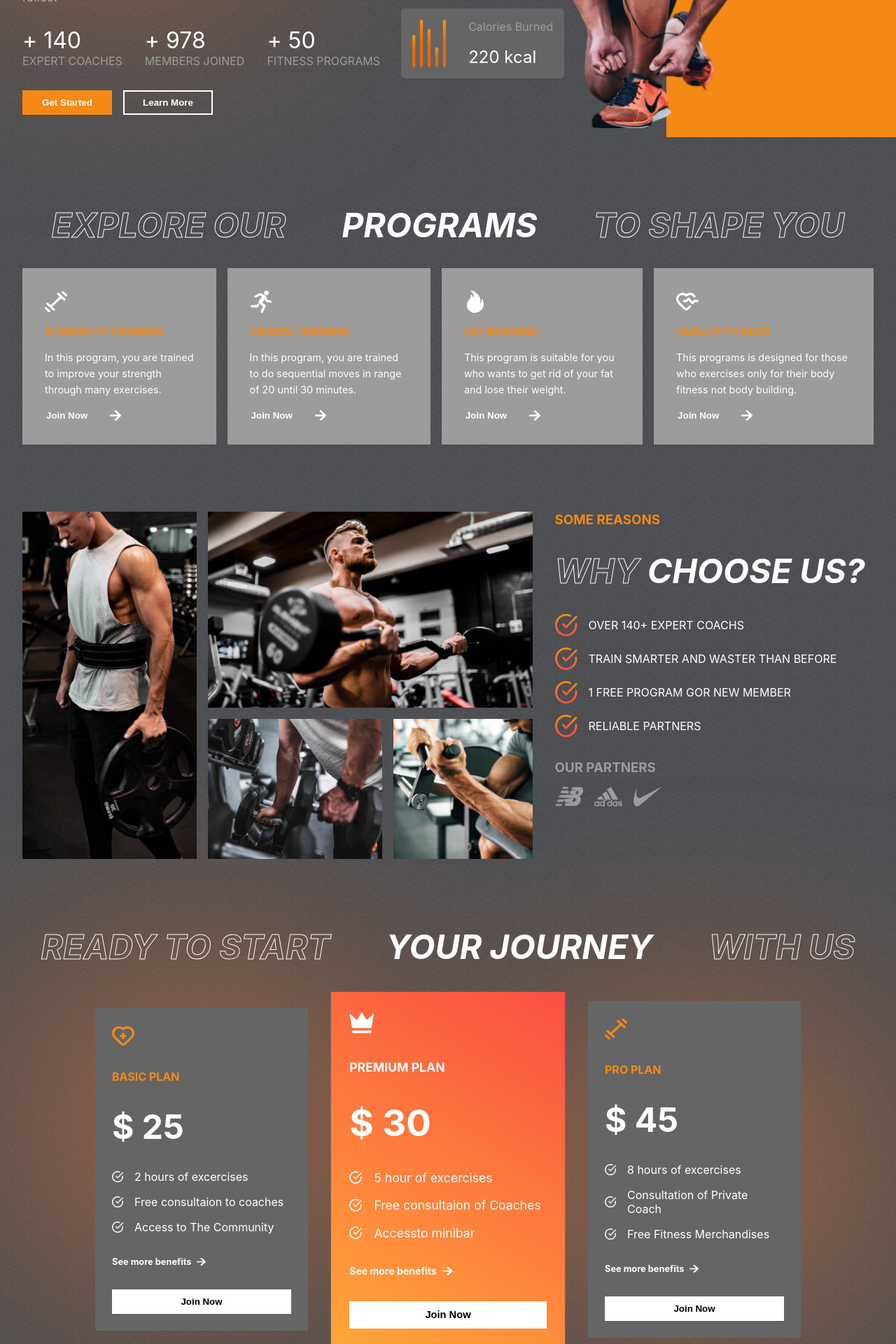
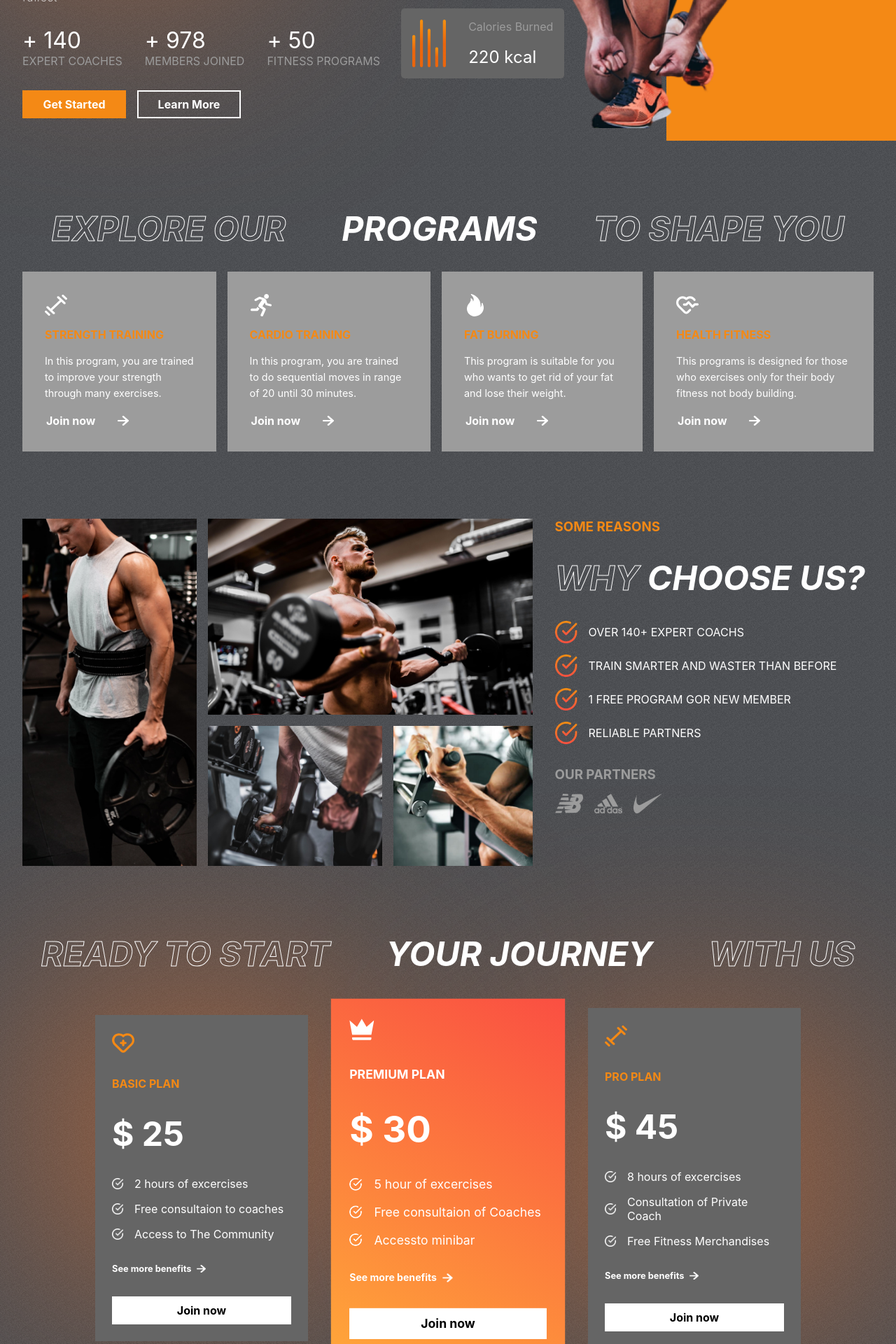
Before and after one commit to delilah07/gym-lp, a React (Create React App) app: page / in a window 1280 px wide. Shown: the part 500-2420 px from the top of the page at 70% size. Built offline with nearby package versions, Linux system fonts and the light colour scheme.

Commit message:
add Links

```diff
--- a/src/components/Header/Header.jsx
+++ b/src/components/Header/Header.jsx
@@ -18,20 +18,55 @@ const Header = (menuOpemFromApp) => {
           </div>
         ) : (
           <ul className="nav__list">
-            <li onClick={() => setMenuOpen(false)} className="list__item">
-              <Link>Home</Link>
+            <li className="list__item">
+              <Link
+                onClick={() => setMenuOpen(false)}
+                to="hero"
+                span={true}
+                smooth={true}
+              >
+                Home
+              </Link>
             </li>
-            <li onClick={() => setMenuOpen(false)} className="list__item">
-              <Link>Programs</Link>
+            <li className="list__item">
+              <Link
+                onClick={() => setMenuOpen(false)}
+                to="programs"
+                span={true}
+                smooth={true}
+              >
+                Programs
+              </Link>
             </li>
-            <li onClick={() => setMenuOpen(false)} className="list__item">
-              <Link>Why us</Link>
+            <li className="list__item">
+              <Link
+                onClick={() => setMenuOpen(false)}
+                to="reasons"
+                span={true}
+                smooth={true}
+              >
+                Why us
+              </Link>
             </li>
-            <li onClick={() => setMenuOpen(false)} className="list__item">
-              <Link>Plans</Link>
+            <li className="list__item">
+              <Link
+                onClick={() => setMenuOpen(false)}
+                to="plans"
+                span={true}
+                smooth={true}
+              >
+                Plans
+              </Link>
             </li>
-            <li onClick={() => setMenuOpen(false)} className="list__item">
-              <Link>Testimonials</Link>
+            <li className="list__item">
+              <Link
+                onClick={() => setMenuOpen(false)}
+                to="testimonials"
+                span={true}
+                smooth={true}
+              >
+                Testimonials
+              </Link>
             </li>
           </ul>
         )}
--- a/src/components/HeroSection/Hero.jsx
+++ b/src/components/HeroSection/Hero.jsx
@@ -1,4 +1,5 @@
 import React from 'react';
+import { Link } from 'react-scroll';
 import './Hero.css';
 import Header from '../Header/Header';
 import hero_image from '../../assets/hero_image.png';
@@ -11,7 +12,7 @@ const Hero = () => {
   const transition = { type: 'spring', duration: 3 };
   const mobile = window.innerWidth <= 1000 ? true : false;
   return (
-    <section className="hero">
+    <section className="hero" id="hero">
       <div className="blur hero__blur"></div>
       <div className="hero__left">
         <Header />
@@ -46,12 +47,25 @@ const Hero = () => {
           </li>
         </ul>
         <div className="hero__btns">
-          <button className="btn btn-orange">Get Started</button>
-          <button className="btn btn-orange-border">Learn More</button>
+          <Link className="btn btn-orange" to="plans" span={true} smooth={true}>
+            Get Started
+          </Link>
+
+          <Link
+            className="btn btn-orange-border"
+            to="programs"
+            span={true}
+            smooth={true}
+          >
+            Learn More
+          </Link>
         </div>
       </div>
       <div className="hero__right">
-        <button className="right__btn btn">Join now</button>
+        <Link className="right__btn btn" to="join" span={true} smooth={true}>
+          Join now
+        </Link>
+
         <motion.div
           className="hero__heart-rate"
           transition={transition}
--- a/src/components/PlansSection/Plans.css
+++ b/src/components/PlansSection/Plans.css
@@ -83,7 +83,7 @@
   width: 1rem;
 }
 .features__btn {
-  width: 100%;
+  width: auto;
 }
 
 @media screen and (max-width: 1170px) {
--- a/src/components/PlansSection/Plans.jsx
+++ b/src/components/PlansSection/Plans.jsx
@@ -1,4 +1,5 @@
 import React from 'react';
+import { Link } from 'react-scroll';
 import { plansData } from '../../data/plansData';
 import whiteTick from '../../assets/whiteTick.png';
 import RightArrow from '../../assets/rightArrow.png';
@@ -6,7 +7,7 @@ import './Plans.css';
 
 const Plans = () => {
   return (
-    <section className="plans">
+    <section className="plans" id="plans">
       <div className="blur plans__blur plans__blur-1"></div>
       <div className="blur plans__blur plans__blur-2"></div>
       <h2 className="plans__title">
@@ -35,7 +36,14 @@ const Plans = () => {
                 <span>See more benefits</span>
                 <img src={RightArrow} alt="arrow right icon" />
               </p>
-              <button className="features__btn btn">Join Now</button>
+              <Link
+                className="features__btn btn"
+                to="join"
+                span={true}
+                smooth={true}
+              >
+                Join now
+              </Link>
             </div>
           );
         })}
--- a/src/components/ProgramsSection/Programs.jsx
+++ b/src/components/ProgramsSection/Programs.jsx
@@ -1,4 +1,5 @@
 import React from 'react';
+import { Link } from 'react-scroll';
 import './Programs.css';
 import { programsData } from '../../data/programsData';
 import RightArrow from '../../assets/rightArrow.png';
@@ -18,10 +19,16 @@ const Programs = () => {
               {program.image}
               <h3 className="category__heading">{program.heading}</h3>
               <p className="category__text">{program.details}</p>
-              <button className="category__btn btn">
-                <span>Join Now</span>
-                <img src={RightArrow} alt="arrow right icon" />
-              </button>
+
+              <Link
+                className="category__btn btn"
+                to="join"
+                span={true}
+                smooth={true}
+              >
+                Join now
+                <img src={RightArrow} alt="arrow right icon" />{' '}
+              </Link>
             </div>
           );
         })}
--- a/src/components/ReasonsSection/Reasons.jsx
+++ b/src/components/ReasonsSection/Reasons.jsx
@@ -11,7 +11,7 @@ import tick from '../../assets/tick.png';
 
 const Reasons = () => {
   return (
-    <section className="reasons">
+    <section className="reasons" id="reasons">
       <div className="reasons__left">
         <img src={image1} alt="" />
         <img src={image2} alt="" />
--- a/src/components/TestimonialsSection/Testimonials.jsx
+++ b/src/components/TestimonialsSection/Testimonials.jsx
@@ -18,7 +18,7 @@ const Testimonials = () => {
   const transition = { type: 'spring', duration: 3 };
 
   return (
-    <section className="testimonials">
+    <section className="testimonials" id="testimonials">
       <div className="testimonials__left">
         <h3 className="reasons__subtitle">some reasons</h3>
         <h2 className="testimonials__title">
```
